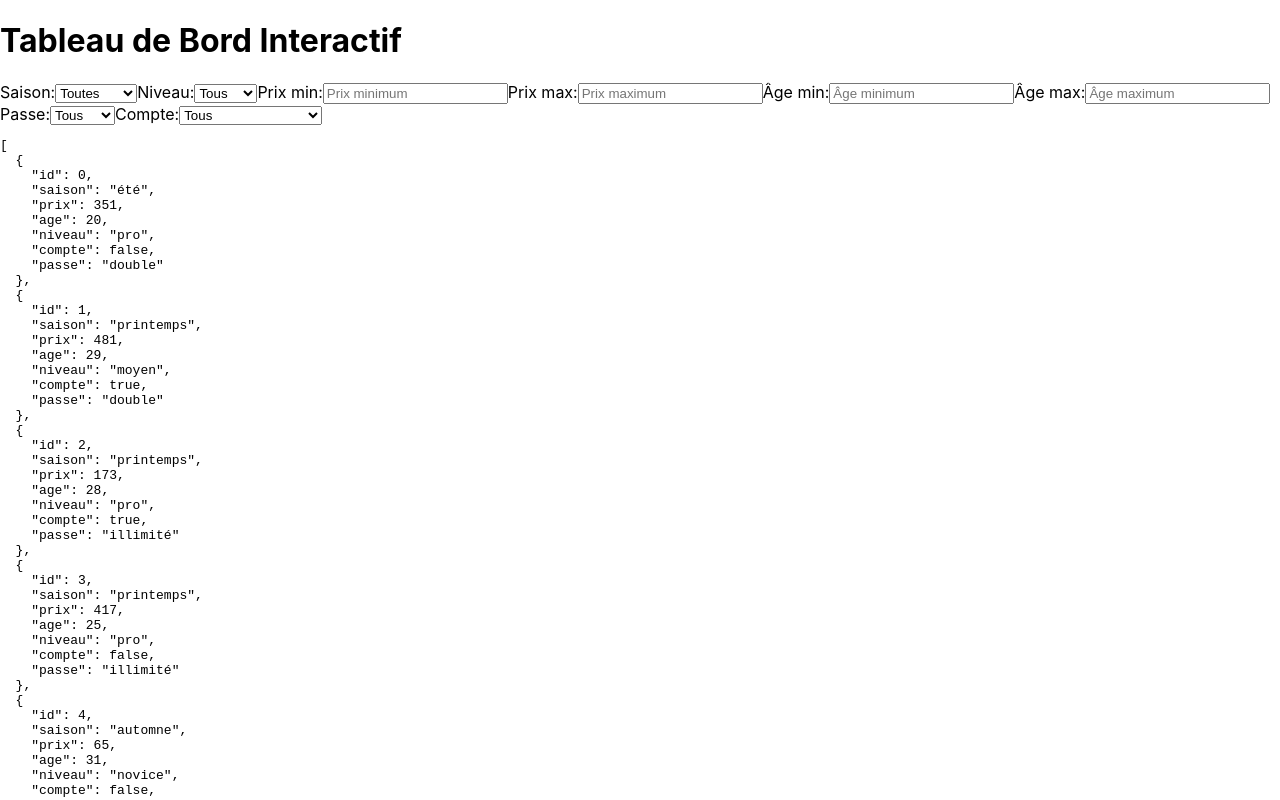
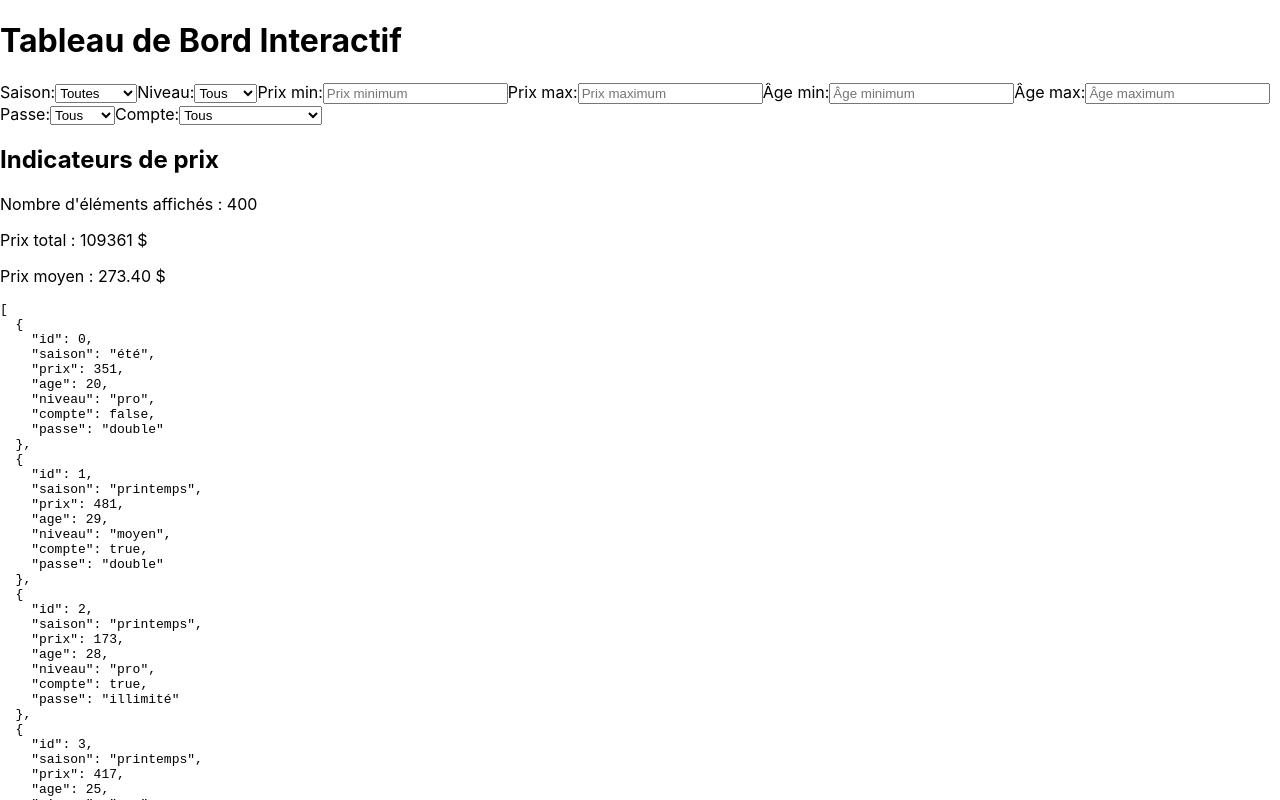
Before and after one commit to MehdiBenNasrallah/tableau-de-bord, a React (Create React App) app: page / in a window 1280 px wide. Shown: the top 800 px of the page. Built offline with nearby package versions, Linux system fonts and the light colour scheme.

Commit message:
Fait : ajout d'un indicateur de prix

```diff
--- a/package.json
+++ b/package.json
@@ -6,7 +6,9 @@
     "@testing-library/jest-dom": "^5.17.0",
     "@testing-library/react": "^13.4.0",
     "@testing-library/user-event": "^13.5.0",
+    "chart.js": "^4.4.6",
     "react": "^18.3.1",
+    "react-chartjs-2": "^5.2.0",
     "react-dom": "^18.3.1",
     "react-scripts": "5.0.1",
     "web-vitals": "^2.1.4"
--- a/src/App.js
+++ b/src/App.js
@@ -1,6 +1,7 @@
 import React, { useEffect, useState } from "react";
 import data from "./data/database.json";
 import FilterBar from "./components/FilterBar";
+import PriceIndicator from "./components/PriceIndicator";
 
 function App() {
   const [dashboardData, setDashboardData] = useState([]);
@@ -36,6 +37,7 @@ function App() {
     <div className="App">
       <h1>Tableau de Bord Interactif</h1>
       <FilterBar filters={filters} setFilters={setFilters} />
+      <PriceIndicator data={dashboardData} />
       <pre>{JSON.stringify(dashboardData, null, 2)}</pre>
     </div>
   );
--- /dev/null
+++ b/src/components/PriceIndicator.js
@@ -0,0 +1,24 @@
+import React from "react";
+
+function PriceIndicator({ data }) {
+  // Calcul du nombre total d'éléments
+  const totalItems = data.length;
+
+  // Calcul de la somme des prix
+  const totalPrice = data.reduce((acc, item) => acc + item.prix, 0);
+
+  // Calcul de la moyenne des prix
+  const averagePrice =
+    totalItems > 0 ? (totalPrice / totalItems).toFixed(2) : 0;
+
+  return (
+    <div className="price-indicator">
+      <h2>Indicateurs de prix</h2>
+      <p>Nombre d'éléments affichés : {totalItems}</p>
+      <p>Prix total : {totalPrice} $</p>
+      <p>Prix moyen : {averagePrice} $</p>
+    </div>
+  );
+}
+
+export default PriceIndicator;
```
Also changed, not shown: 1 other file (tests, documents, lock files or other folders).
